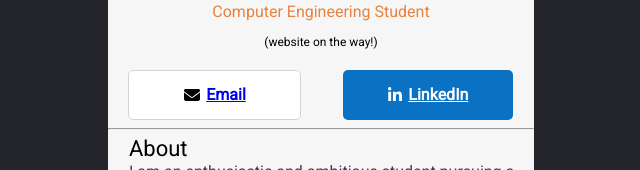
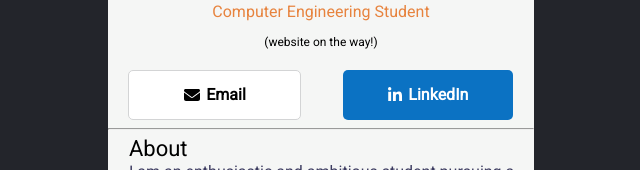
Before and after one commit to TSinha2/digital-card, a React (Vite) app: page / in a window 1280 px wide. Shown: the part 381-551 px from the top of the page, without its empty margins (319-959 px from the left). Built offline with nearby package versions, Linux system fonts and the light colour scheme.

Commit message:
App.css: Remove line decorator for links

```diff
--- a/src/App.css
+++ b/src/App.css
@@ -126,6 +126,7 @@ body
   padding-top: 4%;
   padding-bottom: 4%;
   font-weight: bold;
+  text-decoration: none;
 }
 
 .white-button
@@ -141,6 +142,8 @@ body
   gap: 0.5vw;
   width: 40%;
   font-weight: bold;
+  text-decoration: none;
+  color: black;
 
 }
 
```
